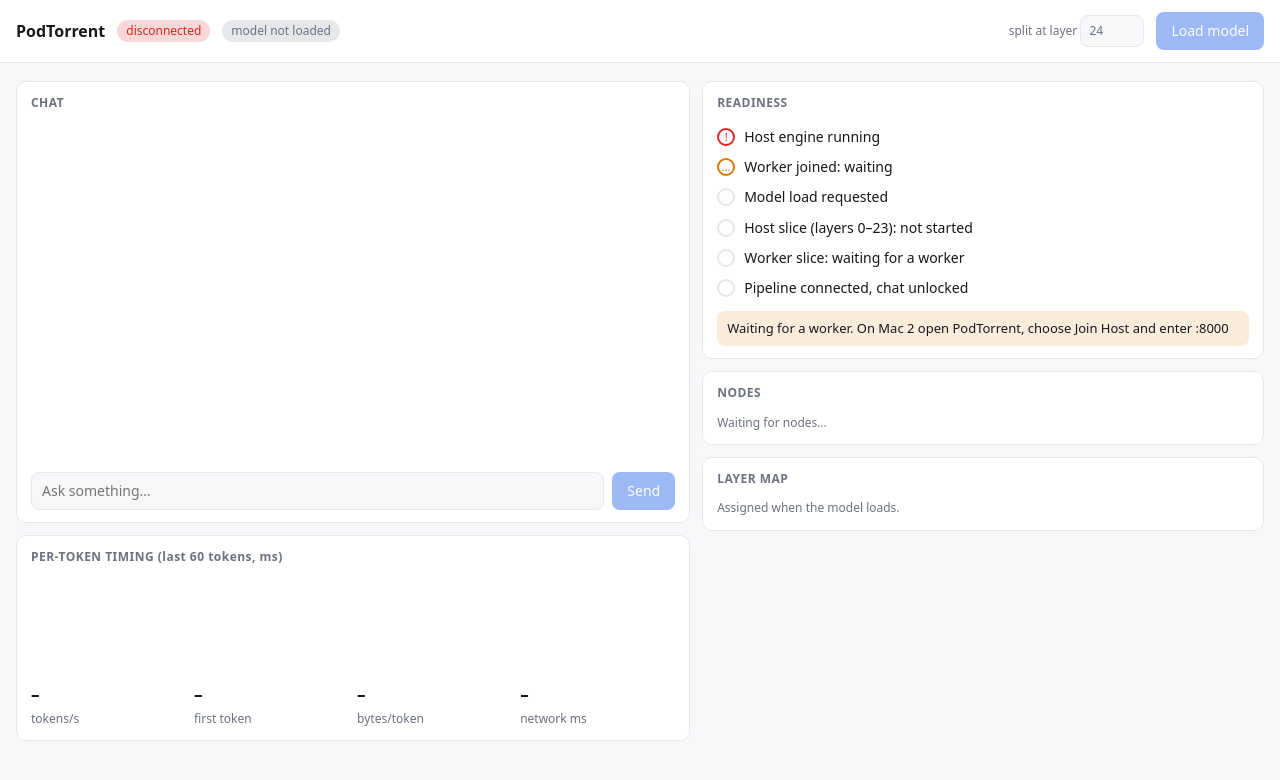
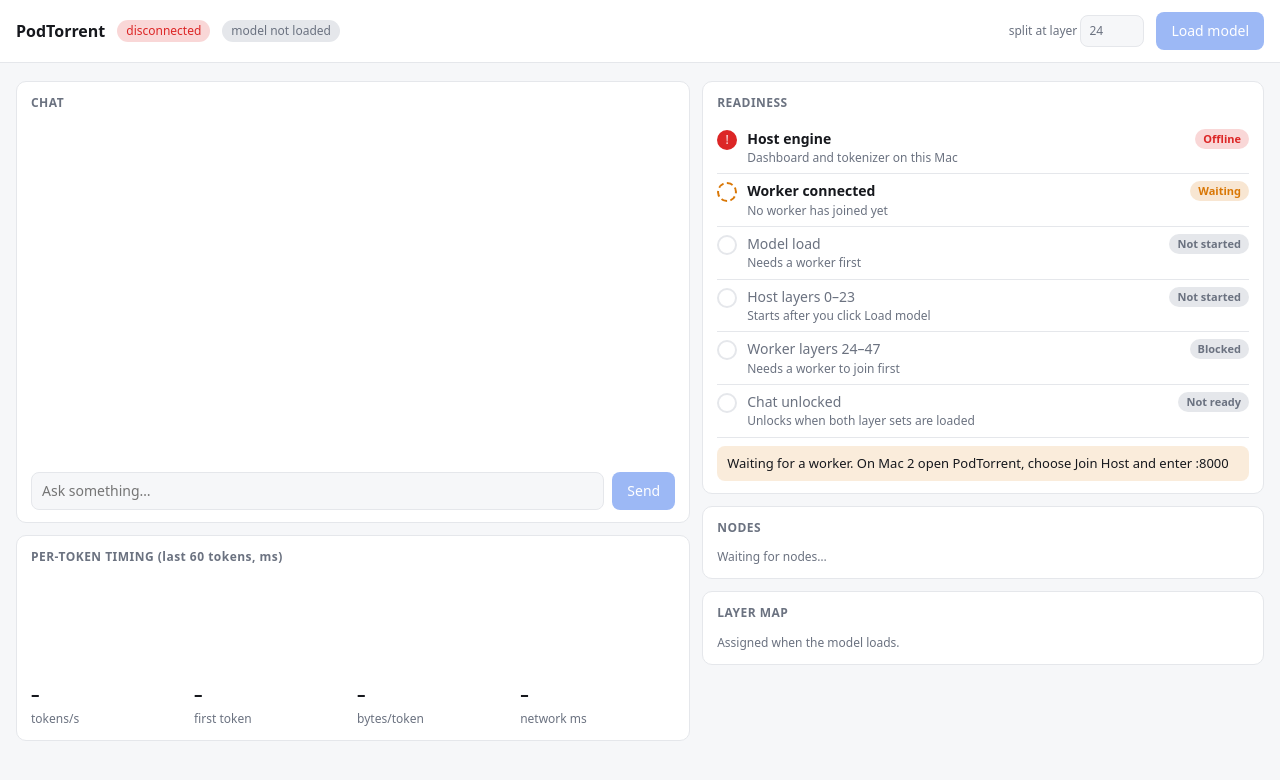
Before and after one commit to podtorrent/podtorrent-desktop, a plain HTML site: page podtorrent/static/index.html in a window 1280 px wide. Drawn offline with Linux system fonts and the light colour scheme.

Commit message:
Readiness panel: titled steps with status badges and spinner
Co-Authored-By: Claude Sonnet 5.5 <noreply@anthropic.com>

```diff
--- a/podtorrent/static/index.html
+++ b/podtorrent/static/index.html
@@ -36,11 +36,24 @@ button.ghost{background:transparent;color:var(--fg);border-color:var(--line)}
 .node{padding:8px 0;border-bottom:1px solid var(--line)}.node:last-child{border:0}
 .row{display:flex;justify-content:space-between;gap:8px;align-items:center;flex-wrap:wrap}
 .mut{color:var(--mut);font-size:12px}
-.step{display:flex;gap:9px;align-items:flex-start;padding:5px 0}
-.step i{flex:none;width:18px;height:18px;border-radius:50%;border:2px solid var(--line);font-style:normal;font-size:11px;line-height:14px;text-align:center;margin-top:1px}
+.step{display:flex;gap:10px;align-items:flex-start;padding:7px 0;border-bottom:1px solid var(--line)}
+.step:last-of-type{border:0}
+.step i{flex:none;width:20px;height:20px;border-radius:50%;border:2px solid var(--line);font-style:normal;font-size:12px;line-height:16px;text-align:center;margin-top:1px;color:var(--mut)}
+.step .body{flex:1;min-width:0}
+.step .ttl{font-weight:600}
+.step .det{font-size:12px;color:var(--mut)}
+.step .badge{flex:none;font-size:11px;font-weight:600;padding:2px 8px;border-radius:99px;background:var(--line);color:var(--mut)}
+.step.todo .ttl{color:var(--mut);font-weight:500}
 .step.done i{background:var(--ok);border-color:var(--ok);color:#fff}
-.step.active i{border-color:var(--warn);color:var(--warn)}
-.step.bad i{border-color:var(--bad);color:var(--bad)}
+.step.done .badge{background:color-mix(in srgb,var(--ok) 18%,transparent);color:var(--ok)}
+.step.wait i{border-color:var(--warn);border-style:dashed;color:var(--warn)}
+.step.wait .badge{background:color-mix(in srgb,var(--warn) 18%,transparent);color:var(--warn)}
+.step.active i{border-color:var(--acc) var(--line) var(--line) var(--acc);animation:spin 1s linear infinite;color:transparent}
+.step.active .badge{background:color-mix(in srgb,var(--acc) 18%,transparent);color:var(--acc)}
+.step.bad i{background:var(--bad);border-color:var(--bad);color:#fff}
+.step.bad .badge{background:color-mix(in srgb,var(--bad) 18%,transparent);color:var(--bad)}
+@keyframes spin{to{transform:rotate(360deg)}}
+.step .bar{margin:4px 0 0}
 .next{margin-top:8px;padding:8px 10px;border-radius:8px;background:color-mix(in srgb,var(--warn) 14%,transparent);font-size:13px}
 .next.ok{background:color-mix(in srgb,var(--ok) 16%,transparent)}
 .bar{height:8px;background:var(--line);border-radius:4px;overflow:hidden;margin:5px 0}
@@ -129,36 +142,40 @@ function render(){
   $('start').disabled=!hasWorker||$('model').dataset.ready==='1';
 }
 
-function loadStep(label,node,loadingNow){
+function loadStep(title,node,loadingNow){
   const l=load[node];
-  if(!l)return{s:loadingNow?'active':'todo',t:`${label}: not started`};
-  if(l.phase==='ready')return{s:'done',t:`${label}: loaded in memory${mem[node]?' ('+gb(mem[node].active_gb)+')':''}`};
-  if(l.phase==='error')return{s:'bad',t:`${label}: error`};
-  if(l.phase==='downloading')return{s:'active',t:`${label}: downloading ${mb(l.done)} / ${mb(l.total)} (${l.total?(100*l.done/l.total).toFixed(0):0}%)`};
-  return{s:'active',t:`${label}: ${l.phase} into memory…`};
+  if(!l)return loadingNow?{s:'active',b:'Starting',t:title,d:'Starting…'}:{s:'todo',b:'Not started',t:title,d:'Starts after you click Load model'};
+  if(l.phase==='ready')return{s:'done',b:'Loaded',t:title,d:mem[node]?'In memory: '+gb(mem[node].active_gb):'In memory'};
+  if(l.phase==='error')return{s:'bad',b:'Error',t:title,d:'See the error above'};
+  if(l.phase==='downloading'){const pc=l.total?100*l.done/l.total:0;
+    return{s:'active',b:'Downloading '+pc.toFixed(0)+'%',t:title,d:mb(l.done)+' of '+mb(l.total),pc}}
+  return{s:'active',b:'Loading',t:title,d:'Reading the downloaded layers into memory'};
 }
 function drawReady(){
   const names=Object.keys(nodes),w=names.find(n=>nodes[n].role==='worker');
   const wlost=w&&(stat[w]||{}).status==='lost',ready=$('model').dataset.ready==='1';
   const split=+$('split').value||24,loading=$('model').textContent==='loading…';
-  const wl=w?loadStep('Worker '+w,w,loading):{s:'todo',t:'Worker slice: waiting for a worker'};
-  const hl=loadStep('Host slice (layers 0–'+(split-1)+')','host',loading);
+  const started=loading||ready||Object.keys(load).length>0;
+  const wl=w?loadStep('Worker layers '+split+'–47 ('+w+')',w,loading):{s:'todo',b:'Blocked',t:'Worker layers '+split+'–47',d:'Needs a worker to join first'};
+  const hl=loadStep('Host layers 0–'+(split-1),'host',loading);
   const steps=[
-    {s:$('conn').textContent==='live'?'done':'bad',t:'Host engine running'},
-    {s:w?(wlost?'bad':'done'):'active',t:w?`Worker ${w} ${wlost?'unreachable':'joined'} (${nodes[w].address})`:'Worker joined: waiting'},
-    {s:ready||loading||Object.keys(load).length?'done':(w&&!wlost?'active':'todo'),t:'Model load requested'},
-    hl,
-    wl,
-    {s:ready?'done':'todo',t:'Pipeline connected, chat unlocked'}];
+    {s:$('conn').textContent==='live'?'done':'bad',b:$('conn').textContent==='live'?'Running':'Offline',t:'Host engine',d:'Dashboard and tokenizer on this Mac'},
+    w?{s:wlost?'bad':'done',b:wlost?'Unreachable':'Joined',t:'Worker connected',d:w+' · '+nodes[w].address}
+      :{s:'wait',b:'Waiting',t:'Worker connected',d:'No worker has joined yet'},
+    started?{s:'done',b:'Requested',t:'Model load',d:'Split at layer '+split}
+      :{s:'todo',b:w&&!wlost?'Ready to start':'Not started',t:'Model load',d:w&&!wlost?'Click Load model (top right)':'Needs a worker first'},
+    hl,wl,
+    {s:ready?'done':'todo',b:ready?'Ready':'Not ready',t:'Chat unlocked',d:ready?'Type a prompt':'Unlocks when both layer sets are loaded'}];
   let next,ok=false;
   if(ready){next='Ready: type a prompt in the chat box.';ok=true}
   else if(lastErr)next='Error: '+lastErr;
   else if(!w){const a=hostInfo&&hostInfo.addresses.length?hostInfo.addresses[0]+':'+hostInfo.port:'<this Mac\'s IP>:8000';
     next=`Waiting for a worker. On Mac 2 open PodTorrent, choose Join Host and enter ${a}`+(hostInfo&&hostInfo.addresses.length>1?` (other addresses: ${hostInfo.addresses.slice(1).join(', ')})`:'')}
   else if(wlost)next='Worker is unreachable: check Tailscale and that PodTorrent is open on Mac 2.';
-  else if(!loading&&!Object.keys(load).length)next='Worker joined. Click "Load model" (top right) to download and load each Mac\'s layers.';
+  else if(!started)next='Worker joined. Click "Load model" (top right) to download and load each Mac\'s layers.';
   else next='Loading: each Mac downloads its own layers, then loads them. Chat unlocks when both finish.';
-  $('ready').innerHTML=steps.map(x=>`<div class="step ${x.s}"><i>${x.s==='done'?'✓':x.s==='bad'?'!':x.s==='active'?'…':''}</i><span>${x.t}</span></div>`).join('')+`<div class="next ${ok?'ok':''}">${next}</div>`;
+  const ic={done:'✓',bad:'!',wait:'',active:'',todo:''};
+  $('ready').innerHTML=steps.map(x=>`<div class="step ${x.s}"><i>${ic[x.s]}</i><div class="body"><div class="ttl">${x.t}</div><div class="det">${x.d}</div>${x.pc!=null?`<div class="bar"><i style="width:${x.pc}%"></i></div>`:''}</div><span class="badge">${x.b}</span></div>`).join('')+`<div class="next ${ok?'ok':''}">${next}</div>`;
 }
 function drawTimings(){
   const t=timings.slice(-60),max=Math.max(1,...t.map(x=>x.stages.reduce((a,s)=>a+s.compute_ms,0)));
```
